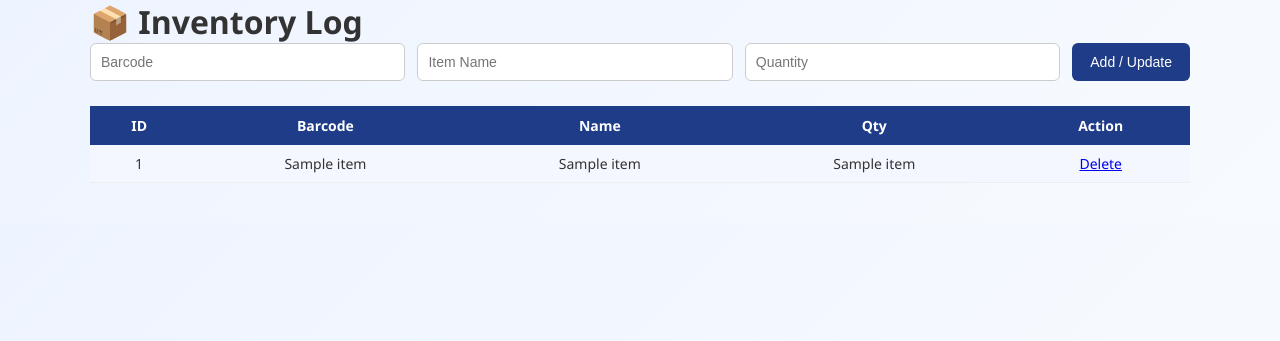
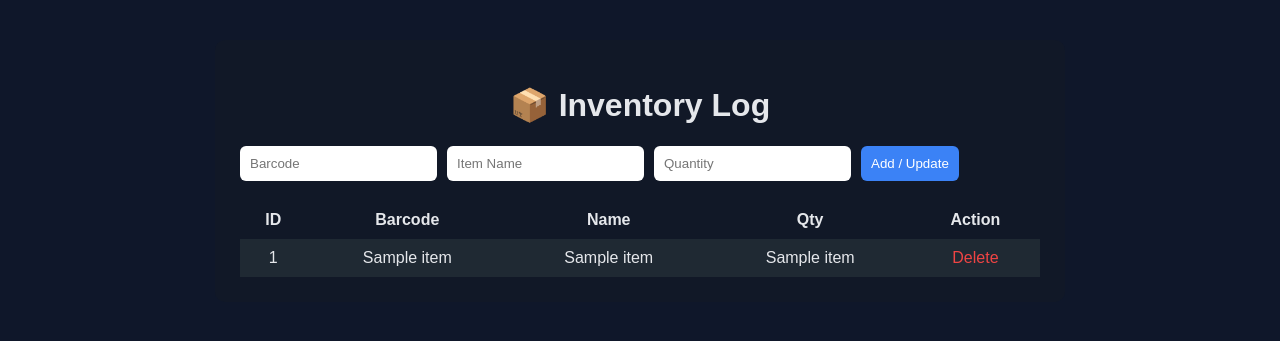
Before and after one commit to sharadwath362-netizen/BCIL, a Flask app: template templates/index.html in a window 1280 px wide. Shown: the top 341 px of the page. Run offline with Flask 3, Linux system fonts and the light colour scheme; the template is opened without the code that fills it: most values are stand-ins (such as "Sample title", 1, 10 or a date in 2020).

Commit message:
Update style.css

```diff
--- a/static/style.css
+++ b/static/style.css
@@ -1,171 +1,54 @@
-/* ================= RESET ================= */
-* {
-    box-sizing: border-box;
-    margin: 0;
-    padding: 0;
+body {
+    font-family: Arial, sans-serif;
+    background: #0f172a;
+    color: #e5e7eb;
 }
 
-/* ================= BODY ================= */
-body {
-    font-family: "Segoe UI", Tahoma, Geneva, Verdana, sans-serif;
-    background: linear-gradient(135deg, #eef4ff, #f7fbff);
-    color: #333;
-    padding-bottom: 40px;
+.container {
+    width: 800px;
+    margin: 40px auto;
+    background: #111827;
+    padding: 25px;
+    border-radius: 10px;
 }
 
-/* Limit width */
-body > * {
-    max-width: 1100px;
-    margin: auto;
+h1 {
+    text-align: center;
 }
 
-/* ================= HEADER ================= */
-header {
+form {
     display: flex;
-    align-items: center;
-    gap: 18px;
-    padding: 20px 10px;
+    gap: 10px;
+    margin-bottom: 20px;
 }
 
-header img {
-    height: 70px;
+input, button {
+    padding: 10px;
+    border-radius: 6px;
+    border: none;
 }
 
-header h2 {
-    color: #1f3c88;
-    font-size: 26px;
-    margin-bottom: 4px;
+button {
+    background: #3b82f6;
+    color: white;
+    cursor: pointer;
 }
 
-header p {
-    font-size: 14px;
-    margin-top: 2px;
-    margin-bottom: 6px;
-    color: #444;
-}
-
-/* ================= TABS ================= */
-.tabs {
-    display: flex;
-    justify-content: center;
-    gap: 12px;
-    margin: 20px 0 30px;
-}
-
-.tabs button {
-    padding: 10px 20px;
-    border: none;
-    border-radius: 6px;
-    background: #dbe7ff;
-    color: #1f3c88;
-    font-size: 14px;
-    cursor: pointer;
-    transition: 0.3s;
-}
-
-.tabs button:hover {
-    background: #1f3c88;
-    color: white;
-}
-
-/* ================= SECTIONS ================= */
-.tab {
-    background: white;
-    border-radius: 12px;
-    padding: 25px;
-    box-shadow: 0 10px 25px rgba(0,0,0,0.08);
-    margin-bottom: 40px;
-}
-
-h3 {
-    color: #1f3c88;
-    margin-bottom: 15px;
-}
-
-/* ================= FORMS ================= */
-form {
-    display: flex;
-    flex-wrap: wrap;
-    gap: 12px;
-    margin-bottom: 25px;
-}
-
-input {
-    padding: 10px;
-    border-radius: 6px;
-    border: 1px solid #ccc;
-    font-size: 14px;
-    min-width: 180px;
-    flex: 1;
-}
-
-input:focus {
-    outline: none;
-    border-color: #1f3c88;
-}
-
-/* ================= BUTTONS ================= */
-button {
-    padding: 10px 18px;
-    border-radius: 6px;
-    border: none;
-    background: #1f3c88;
-    color: white;
-    font-size: 14px;
-    cursor: pointer;
-    transition: 0.2s;
-}
-
-button:hover {
-    background: #163070;
-}
-
-/* ================= TABLES ================= */
 table {
     width: 100%;
     border-collapse: collapse;
-    margin-top: 10px;
 }
 
-th {
-    background: #1f3c88;
-    color: white;
+th, td {
     padding: 10px;
-    font-size: 14px;
-}
-
-td {
-    padding: 9px;
-    font-size: 14px;
     text-align: center;
-    border-bottom: 1px solid #eee;
 }
 
 tr:nth-child(even) {
-    background: #f4f7ff;
+    background: #1f2933;
 }
 
-#logs th {
-    background: #3f72af;
+.delete {
+    color: #ef4444;
+    text-decoration: none;
 }
-
-/* ================= EXPORT BUTTON AREA ================= */
-#logs a button {
-    margin-right: 10px;
-}
-
-/* ================= RESPONSIVE ================= */
-@media (max-width: 768px) {
-    header {
-        flex-direction: column;
-        text-align: center;
-    }
-
-    form {
-        flex-direction: column;
-    }
-
-    button {
-        width: 100%;
-    }
-}
```
